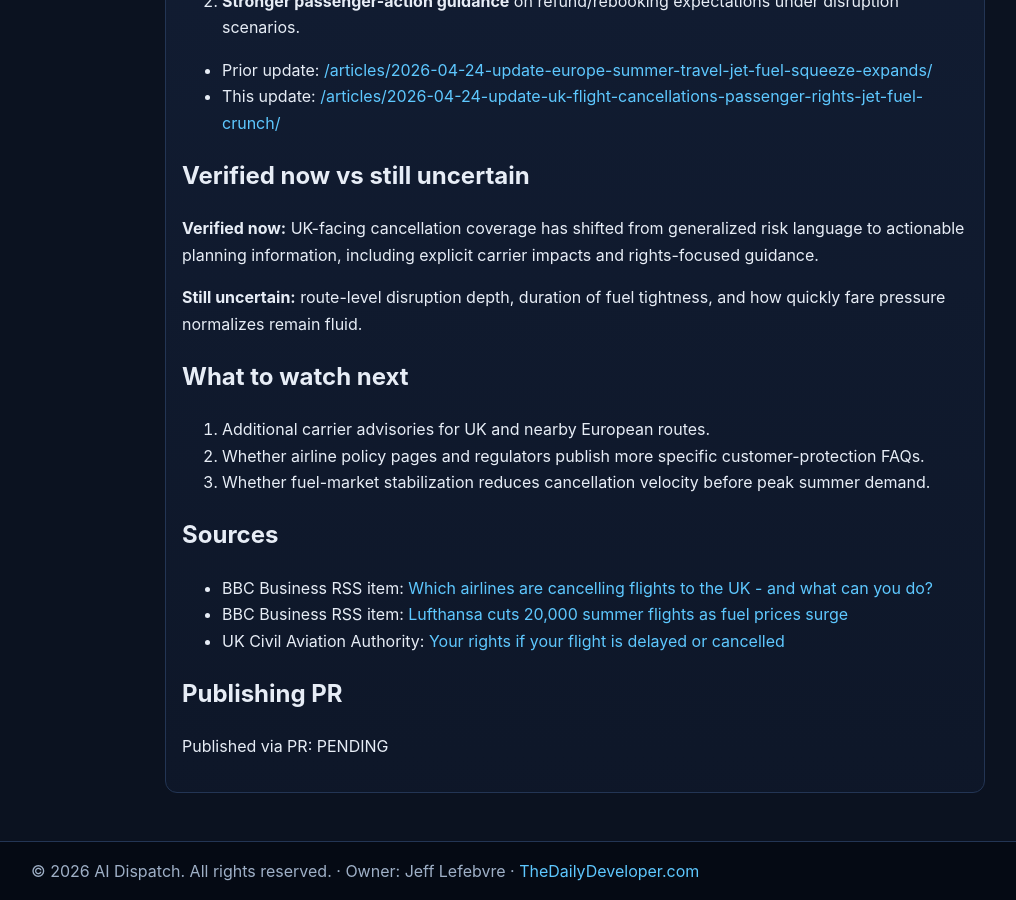
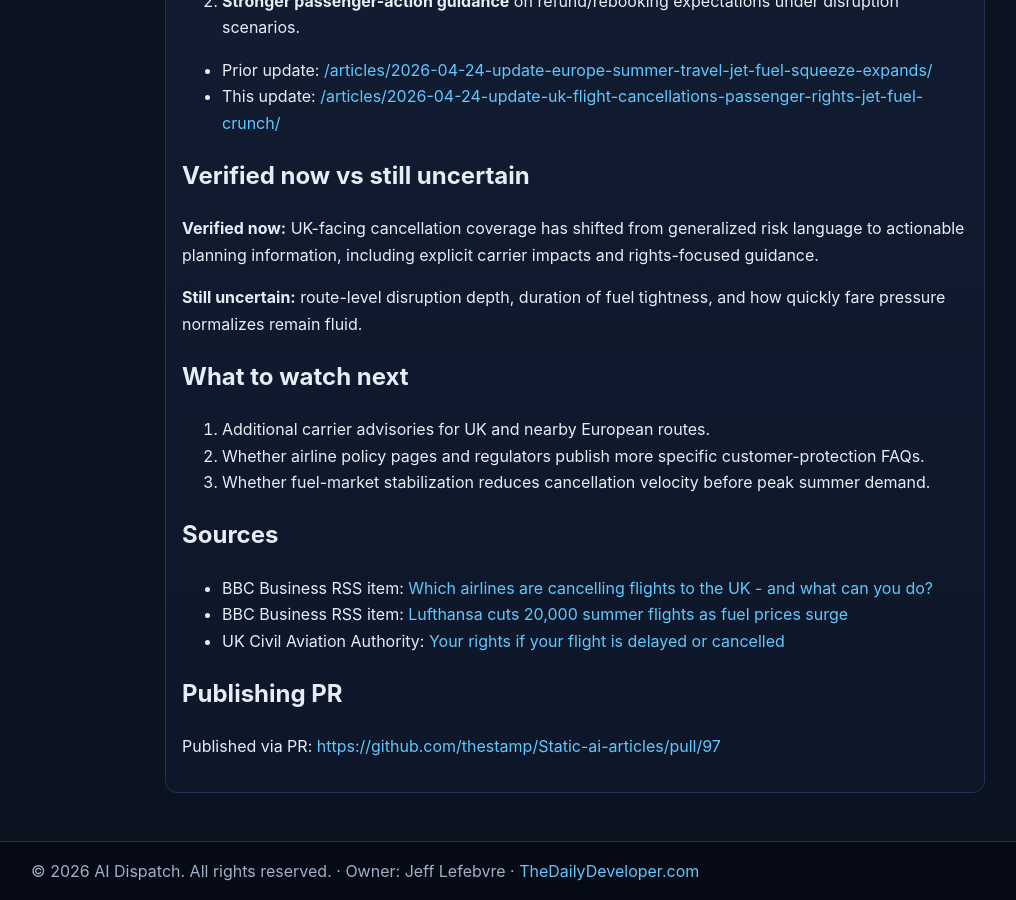
Before and after one commit to thestamp/Static-ai-articles, a Jekyll site: the page built from articles/2026-04-24-update-uk-flight-cancellations-passenger-rights-jet-fuel-crunch.md, in a window 1280 px wide and 900 px high, scrolled down 1197 px. Shown: the whole window, without its empty margins (65-1081 px from the left). Built offline with Jekyll 4.4.1, drawn with Linux system fonts in a browser that asks for light colours.

Commit message:
Backfill published_pr_url

```diff
--- a/articles/2026-04-24-update-uk-flight-cancellations-passenger-rights-jet-fuel-crunch.md
+++ b/articles/2026-04-24-update-uk-flight-cancellations-passenger-rights-jet-fuel-crunch.md
@@ -7,7 +7,7 @@
 category: "breaking-news"
 status: "published"
 permalink: "/articles/2026-04-24-update-uk-flight-cancellations-passenger-rights-jet-fuel-crunch/"
-published_pr_url: "PENDING"
+published_pr_url: "https://github.com/thestamp/Static-ai-articles/pull/97"
 image: "/images/articles/update-uk-flight-cancellations-passenger-rights-jet-fuel-crunch.png"
 ---
 
@@ -49,4 +49,4 @@
 
 ## Publishing PR
 
-Published via PR: PENDING
+Published via PR: [https://github.com/thestamp/Static-ai-articles/pull/97](https://github.com/thestamp/Static-ai-articles/pull/97)
```
